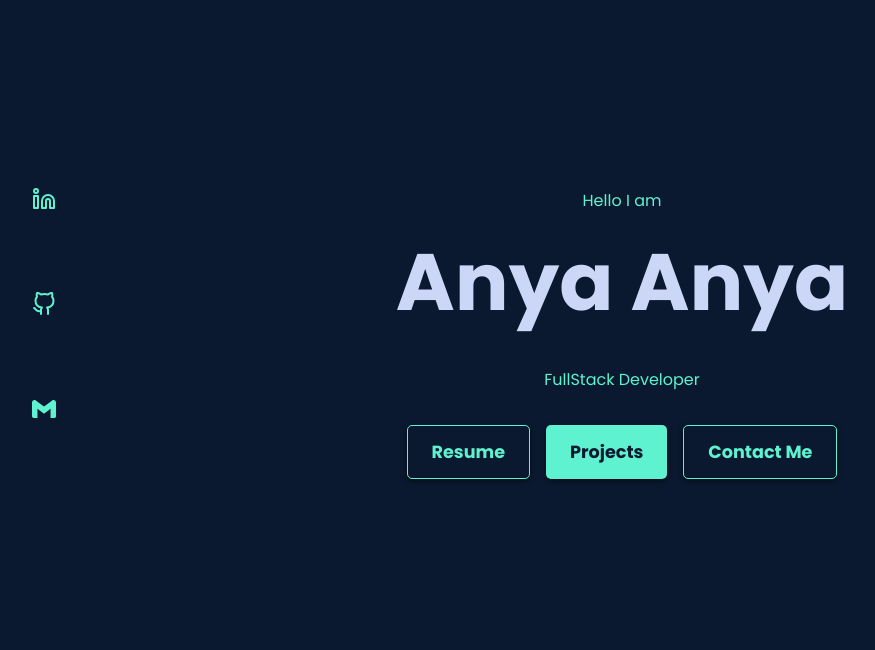
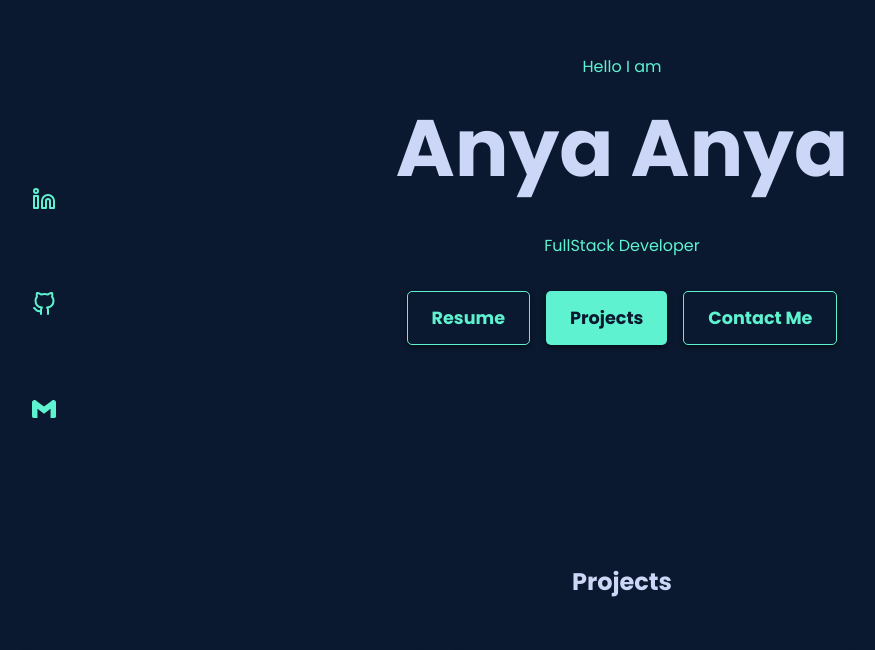
Before and after one commit to chuxs/anya-info, a React (Create React App) app: page / in a window 1280 px wide. Shown: the part 101-751 px from the top of the page, without its empty margins (18-893 px from the left). Built offline with nearby package versions, Linux system fonts and the light colour scheme.

Commit message:
updated the home page (Anya)

```diff
--- a/src/components/anyaInfo/anyainfo.css
+++ b/src/components/anyaInfo/anyainfo.css
@@ -32,7 +32,7 @@ nav {
 
 .hero {
     text-align: center;
-    padding: 18rem 2rem;
+    padding: 12% 2rem;
     background: #0A192F;
     color: black;
     /* padding-bottom: 55px; */
```
